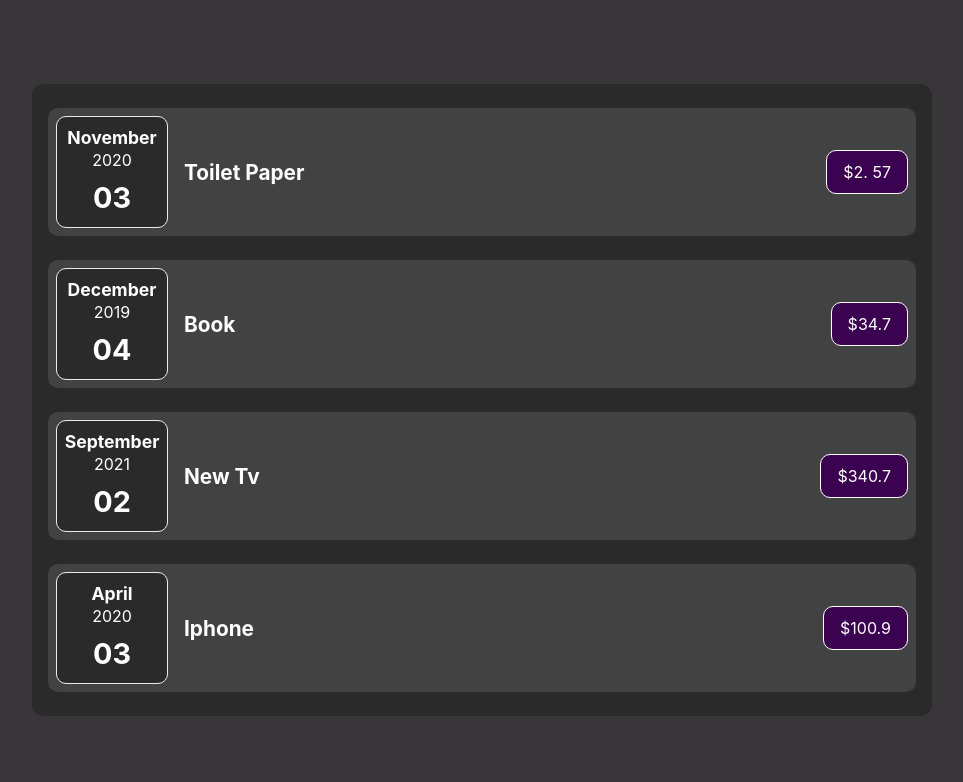
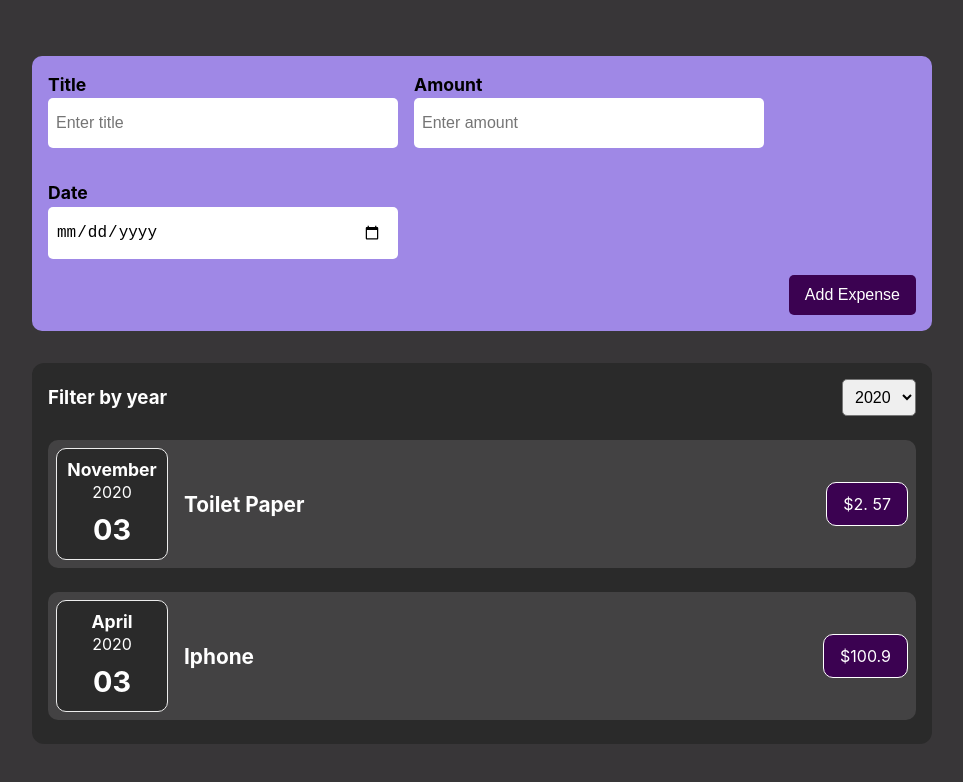
Before and after one commit to whalewalker/expense-tracker, a React (Create React App) app: page / in a window 1280 px wide. Shown: the top 782 px of the page, without its empty margins (158-1121 px from the left). Built offline with nearby package versions, Linux system fonts and the light colour scheme.

Commit message:
implement filter expense, add expenses

```diff
--- a/src/App.js
+++ b/src/App.js
@@ -1,36 +1,48 @@
 import './App.css';
 import Expenses from "./components/Expenses/Expenses";
+import NewExpense from "./components/NewExpenses/NewExpense";
+import {useState} from "react";
 
 function App() {
   const INITIAL_DATA = [
     {
       id: 0,
       title: "toilet paper",
-      price: "2. 57",
+      amount: "2. 57",
       date: new Date(2020, 10, 3)
     },
     {
       id: 1,
       title: "book",
-      price: "34.7",
+      amount: "34.7",
       date: new Date(2019, 11, 4)
     },
     {
       id: 2,
       title: "new tv",
-      price: "340.7",
+      amount: "340.7",
       date: new Date(2021, 8, 2)
     },
     {
       id: 3,
       title: "iphone",
-      price: "100.9",
+      amount: "100.9",
       date: new Date(2020, 3, 3)
     }
   ]
+
+  const [expense, setExpenses] = useState(INITIAL_DATA)
+
+  const updateExpenseHandler = (expense) => {
+    setExpenses(prevState => {
+      return [...prevState, expense]
+    });
+  }
+
   return (
       <div className="App">
-        <Expenses items={INITIAL_DATA}/>
+        <NewExpense onUpdateExpense={updateExpenseHandler}/>
+        <Expenses items={expense}/>
       </div>
   );
 }
--- /dev/null
+++ b/src/components/Expenses/ExpenseFilter.css
@@ -0,0 +1,11 @@
+.expense-filter{
+    display: flex;
+    align-items: center;
+    justify-content: space-between;
+}
+
+select{
+    padding: 0.5rem;
+    border-radius: 5px;
+    font-size: 1rem;
+}
--- /dev/null
+++ b/src/components/Expenses/ExpenseFilter.js
@@ -0,0 +1,18 @@
+import React from 'react';
+import "./ExpenseFilter.css"
+
+const ExpenseFilter = ({onFilteredYear, selected}) => {
+    return (
+        <div className="expense-filter">
+            <h3>Filter by year</h3>
+            <select name="year" id="years" value={selected} onChange={onFilteredYear}>
+                <option value="2022">2022</option>
+                <option value="2021">2021</option>
+                <option value="2020">2020</option>
+                <option value="2019">2019</option>
+            </select>
+        </div>
+    );
+};
+
+export default ExpenseFilter;
--- a/src/components/Expenses/ExpenseItem.js
+++ b/src/components/Expenses/ExpenseItem.js
@@ -2,15 +2,15 @@ import React from 'react';
 import ExpenseDate from "./ExpenseDate";
 import "./ExpenseItem.css";
 
-const ExpenseItem = ({otherProps}) => {
+const ExpenseItem = ({title, date, amount}) => {
     return (
         <div className="expense-item">
             <div className="title-wrapper">
-                <p className="title">{otherProps.title}</p>
-                <ExpenseDate date={otherProps.date}/>
+                <p className="title">{title}</p>
+                <ExpenseDate date={date}/>
             </div>
             <div className="price-wrapper">
-                <p>${otherProps.price}</p>
+                <p>${amount}</p>
             </div>
         </div>
     );
--- a/src/components/Expenses/Expenses.css
+++ b/src/components/Expenses/Expenses.css
@@ -1,8 +1,14 @@
 .expenses{
     background-color: #2a2a2a;
-    padding: 0 1rem;
+    padding: 1rem 1rem 0;
     border-radius: 12px;
     width: 900px;
+}
+
+.no-expense{
+    text-transform: capitalize;
+    text-align: center;
+    line-height: 3;
 }
 
 @media screen and (max-width: 950px){
--- a/src/components/Expenses/Expenses.js
+++ b/src/components/Expenses/Expenses.js
@@ -1,12 +1,29 @@
-import React from 'react';
+import React, {useState} from 'react';
 import ExpenseItem from "./ExpenseItem";
 import "./Expenses.css";
+import ExpenseFilter from "./ExpenseFilter";
 
 const Expenses = ({items}) => {
+    const[filteredYear, setFilteredYear] = useState("2020");
+
+    const filterHandler = (event) =>{
+        setFilteredYear(event.target.value);
+    }
+
+    const filteredExpenseByYear = items.filter((item) =>{
+        return item.date.getFullYear().toString() === filteredYear;
+    })
+
+    let expenseContent = <h3 className="no-expense">No expenses found</h3>
+
+    if (filteredExpenseByYear.length > 0){
+        expenseContent = filteredExpenseByYear.map(item => <ExpenseItem key={item.id} {...item}/>);
+    }
 
     return (
         <div className="expenses">
-            {items.map(item => <ExpenseItem key={item.id} otherProps={{...item}}/>)}
+            <ExpenseFilter selected={filteredYear} onFilteredYear={filterHandler}/>
+            {expenseContent}
         </div>
     );
 };
--- /dev/null
+++ b/src/components/NewExpenses/ExpenseForm.css
@@ -0,0 +1,61 @@
+.expense-form{
+    background-color: #9f88e6;
+    border-radius: 10px;
+    margin-bottom: 2rem;
+    width: 900px;
+    color: black;
+    text-transform: capitalize;
+    padding: 0 1rem 1rem;
+}
+
+.expense-form > div{
+    display: flex;
+    flex-wrap: wrap;
+}
+
+
+.form-control{
+    width: 350px;
+    margin: 1rem 1rem 1rem 0;
+}
+
+.form-control input{
+    width: 100%;
+    padding: 1rem 1rem 1rem 0.5rem;
+    font-size: 1rem;
+    border: none;
+    border-radius: 5px;
+}
+
+.form-control label{
+    display: block;
+    line-height: 1.5;
+    font-weight: bold;
+    font-size: 1.1rem;
+}
+
+.expense-form .btn{
+    display: flex;
+    justify-content: flex-end;
+}
+
+.expense-form .btn button{
+    cursor: pointer;
+    border: none;
+    border-radius: 5px;
+    padding: 0.7rem 1rem;
+    font-size: 1rem;
+    text-transform: capitalize;
+    background-color: #3b0251;
+    color: white;
+}
+
+@media screen and (max-width: 950px){
+    .expense-form{
+        width: 90%;
+    }
+    .form-control{
+        width: 100%;
+    }
+
+}
--- /dev/null
+++ b/src/components/NewExpenses/ExpenseForm.js
@@ -0,0 +1,47 @@
+import React, {useState} from 'react';
+import "./ExpenseForm.css";
+
+const ExpenseForm = ({onSaveNewExpense}) => {
+    const [newExpense, setNewExpense] = useState({});
+
+    const newExpenseHandler = event =>{
+        const {value, name} = event.target;
+        setNewExpense(prevState => {
+            return {...prevState, [name]: value}
+        });
+    }
+
+    const submitHandler = event =>{
+        event.preventDefault();
+        onSaveNewExpense(newExpense);
+    }
+
+    const {title, amount, date} = newExpense;
+
+    return (
+        <form onSubmit={submitHandler} className="expense-form">
+            <div>
+                <div className="form-control">
+                    <label>title</label>
+                    <input value={title} onChange={newExpenseHandler} type="text" name="title" placeholder="Enter title"/>
+                </div>
+
+                <div className="form-control">
+                    <label>amount</label>
+                    <input value={amount} onChange={newExpenseHandler} type="number" name="amount" step="0.01" min="0.01" placeholder="Enter amount"/>
+                </div>
+                <div className="form-control">
+                    <label>date</label>
+                    <input value={date} onChange={newExpenseHandler} type="date" name="date" min="2019-01-01" max="2022-12-31" />
+                </div>
+            </div>
+
+
+          <div className="btn">
+              <button>add expense</button>
+          </div>
+        </form>
+    );
+};
+
+export default ExpenseForm;
--- /dev/null
+++ b/src/components/NewExpenses/NewExpense.js
@@ -0,0 +1,21 @@
+import React from 'react';
+import ExpenseForm from "./ExpenseForm";
+
+const NewExpense = ({onUpdateExpense}) => {
+    const addExpenseHandler = (enteredExpense) =>{
+        const expenseData = {
+            ...enteredExpense,
+            date:  new Date(enteredExpense.date),
+            id: Math.random().toString()
+        }
+      onUpdateExpense(expenseData);
+    }
+
+    return (
+        <div>
+            <ExpenseForm onSaveNewExpense={addExpenseHandler}/>
+        </div>
+    );
+};
+
+export default NewExpense;
```
